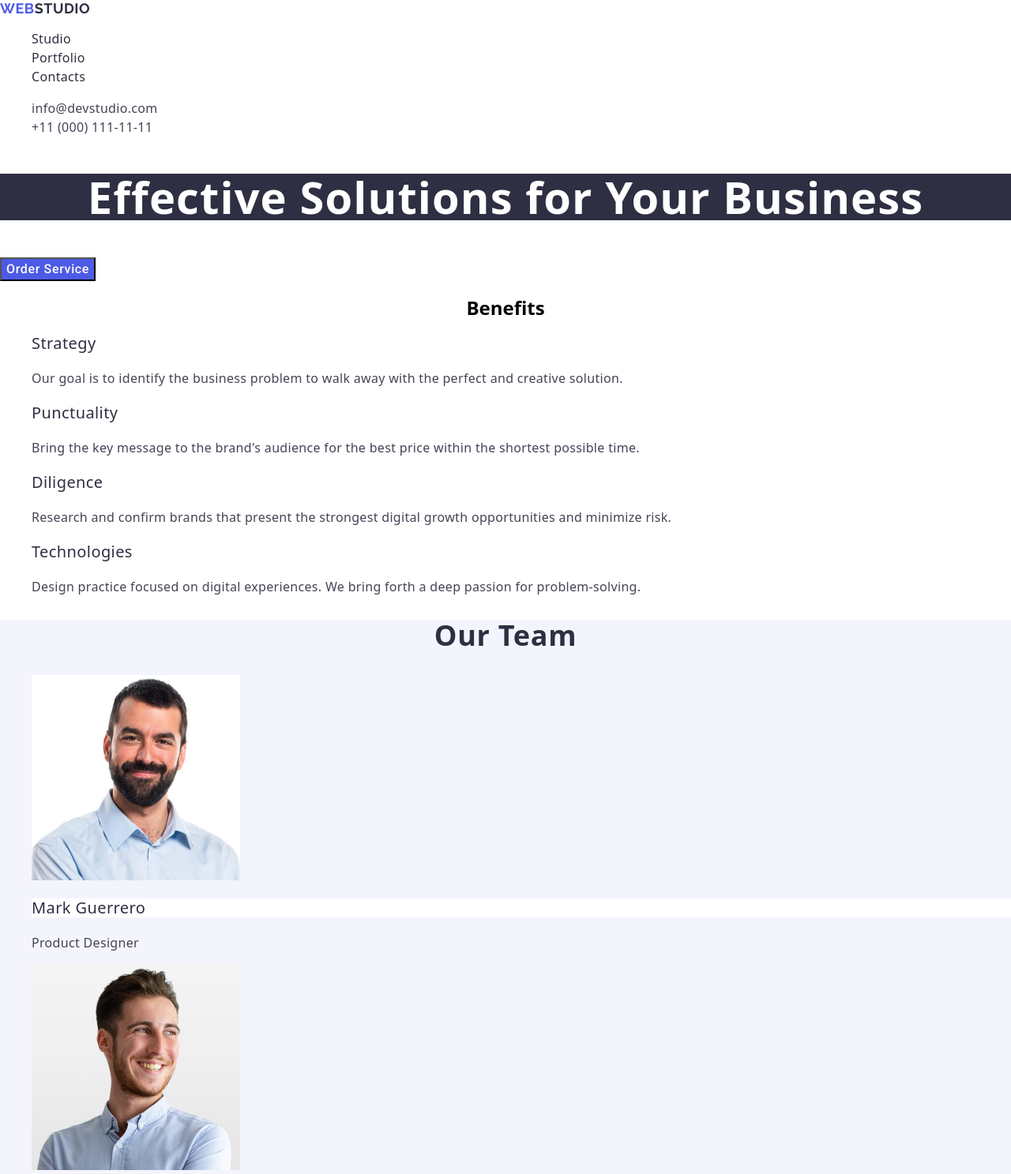
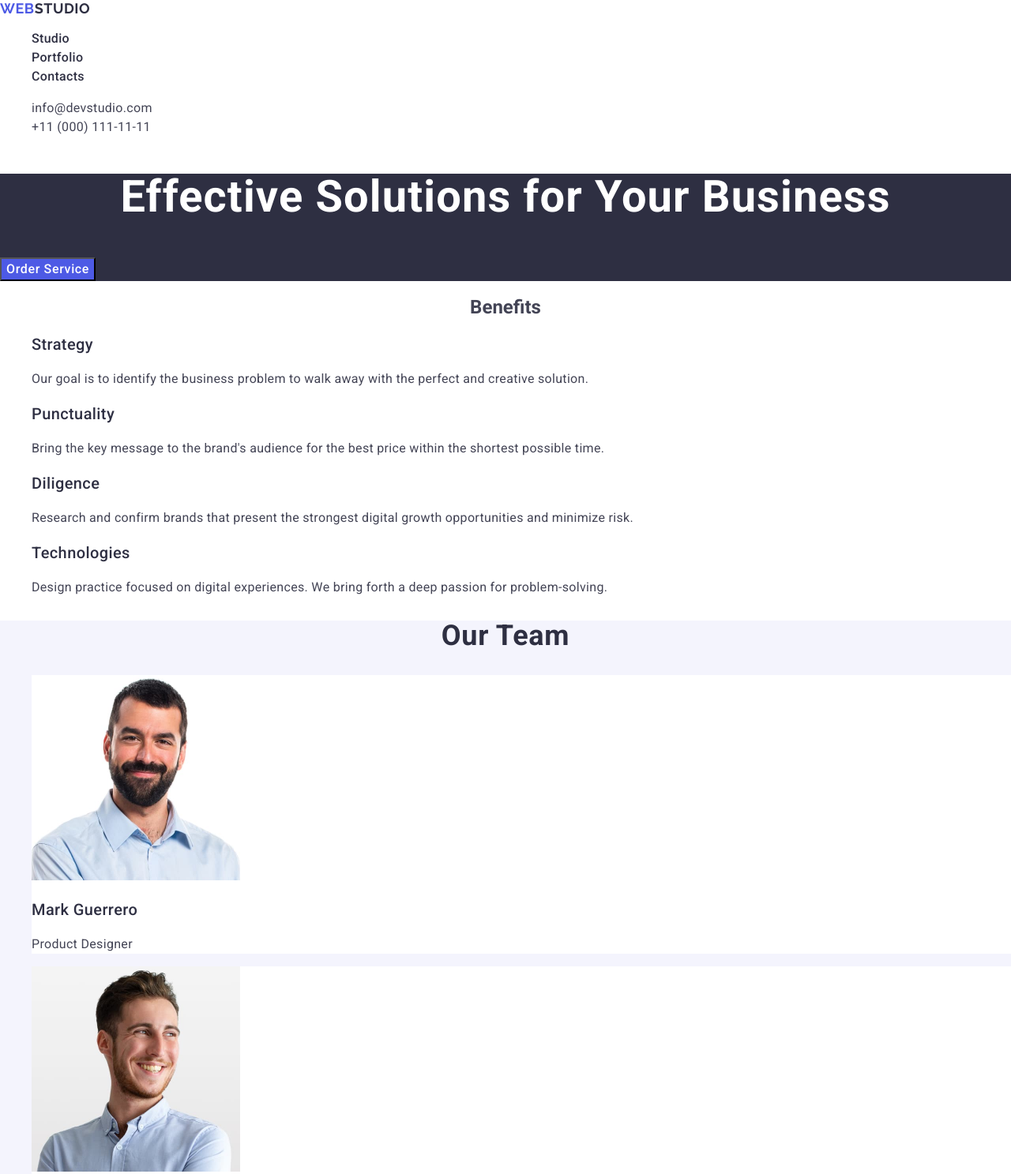
Before and after one commit to Maryna-shum/goit-markup-hw-02, a plain HTML site: page index.html in a window 1280 px wide. Shown: the top 1487 px of the page at 79% size. Drawn offline with nearby package versions, Linux system fonts and the light colour scheme.

Commit message:
add modified css files

```diff
--- a/css/styles.css
+++ b/css/styles.css
@@ -1,11 +1,11 @@
 /*font-family: "Raleway", sans-serif;
  font-family: "Roboto", sans-serif; */
 
-.body {
-    font-family: "Roboto", sans-serif;
-    color: #434455;
-    background-color: #FFFFFF;
-  }
+ body {
+  font-family: "Roboto", sans-serif;
+  color: #434455;
+  background-color: #FFFFFF;
+ }
 
   a {
     text-decoration: none;
@@ -62,8 +62,12 @@
   }
 
   .address-box-list:hover,
-  .header-features-list:focus {
+  .address-box-list:focus {
     color: #404BBF;
+  }
+
+  .title {
+  background-color: #2E2F42;
   }
 
   .text {
@@ -73,7 +77,6 @@
     text-align: center;
     line-height: 1.07;
     letter-spacing: 0.02em;
-
     background-color: #2E2F42;
   }
 
@@ -115,6 +118,10 @@
 
   .team-container {
     background-color: #F4F4FD;
+  }
+
+  .team-item {
+    background-color: #FFFFFF;
   }
 
   .team-title {
```
